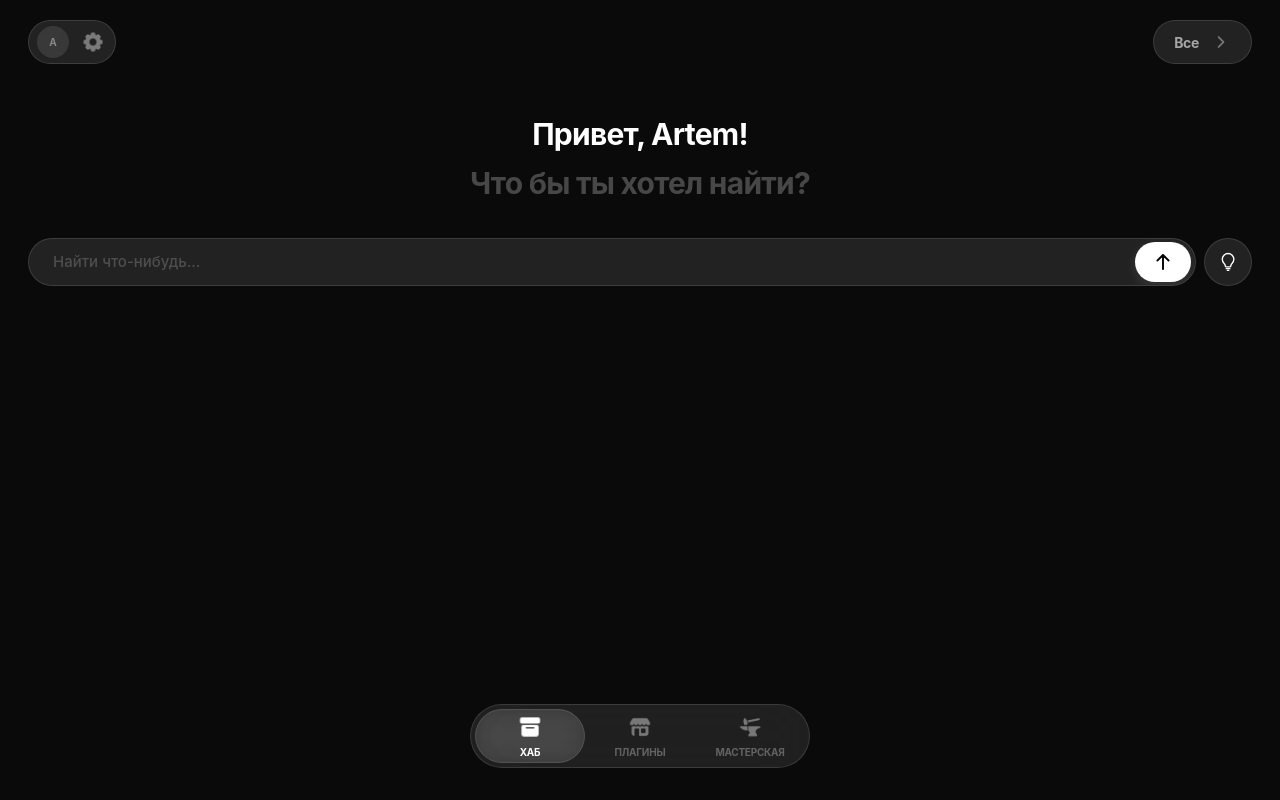
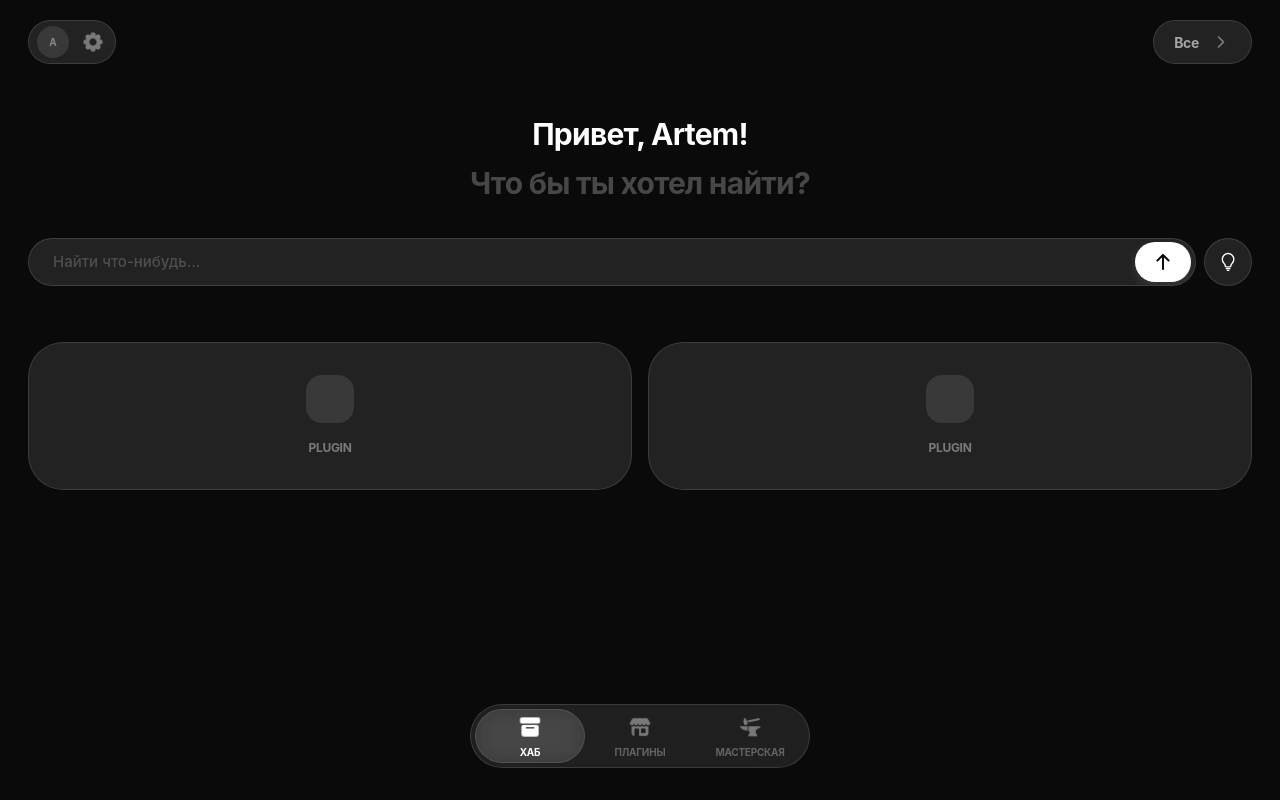
Before and after one commit to fugu70539/PluginBox, a Next.js app: page / in a window 1280 px wide. Built offline with nearby package versions, Linux system fonts and the light colour scheme.

Commit message:
Update Hub.tsx

```diff
--- a/src/components/views/Hub.tsx
+++ b/src/components/views/Hub.tsx
@@ -65,6 +65,15 @@ export default function Hub({ onSettings }: { onSettings: () => void }) {
           <motion.h2 className="text-[30px] font-bold tracking-tight text-white/25">Что бы ты хотел найти?</motion.h2>
         </header>
         <SearchInput />
+
+        <div className="mt-14 w-full grid grid-cols-2 gap-4">
+          {[1, 2].map((i) => (
+            <div key={i} className="mt-glass rounded-[2.2rem] p-6 flex flex-col items-center py-8">
+               <div className="w-12 h-12 bg-white/10 rounded-2xl mb-4" />
+               <span className="text-[12px] font-bold tracking-tight text-white/40 uppercase">Plugin</span>
+            </div>
+          ))}
+        </div>
       </main>
     </div>
   );
```
